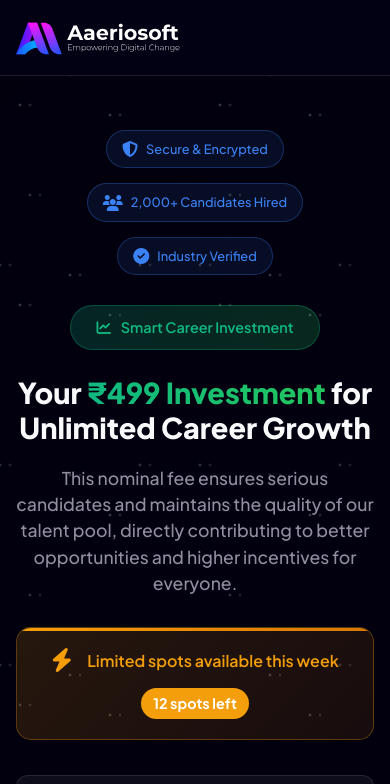
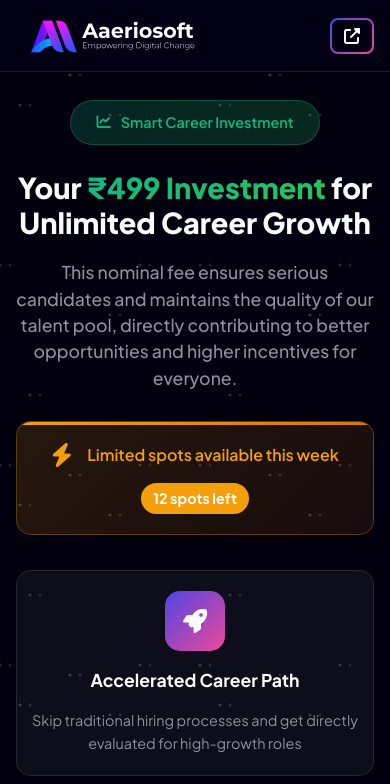
Before and after one commit to vishalmali17/exam.aaeriosoft, a website: page payment.html in a window 390 px wide. Shown: the top 784 px of the page. Drawn offline with Linux system fonts and the light colour scheme.

Commit message:
payment pae added

```diff
--- a/paymentredirection.html
+++ b/payment.html
@@ -43,9 +43,10 @@
         }
 
         /* Header */
+      /* Header with Branding */
 .header {
-            padding: 20px 0;
-            background: rgba(3, 0, 20, 0.98);
+    padding: 15px 0;
+    background: rgba(3, 0, 20, 0.95);
     backdrop-filter: blur(10px);
     position: fixed;
     width: 100%;
@@ -73,13 +74,126 @@
 .brand {
     display: flex;
     align-items: center;
-            gap: 12px;
 }
 
 .brand-logo {
-            height: 35px;
+    height: 45px; /* Increased size for desktop */
     width: auto;
     display: block;
+    transition: all 0.3s ease;
+}
+
+.brand-link:hover .brand-logo {
+    filter: brightness(1.2) drop-shadow(0 0 10px rgba(79, 70, 229, 0.3));
+}
+
+/* Header Actions */
+.header-actions {
+    display: flex;
+    align-items: center;
+}
+
+.careers-btn {
+    display: flex;
+    align-items: center;
+    gap: 8px;
+    padding: 10px 20px;
+    border: 2px solid transparent;
+    border-radius: 8px;
+    text-decoration: none;
+    color: white;
+    font-weight: 600;
+    font-size: 0.9rem;
+    transition: all 0.3s ease;
+    background:
+        linear-gradient(var(--dark), var(--dark)) padding-box,
+        linear-gradient(135deg, var(--primary), var(--secondary)) border-box;
+}
+
+.careers-btn:hover {
+    background:
+        linear-gradient(rgba(79, 70, 229, 0.1), rgba(79, 70, 229, 0.1)) padding-box,
+        linear-gradient(135deg, var(--primary), var(--secondary)) border-box;
+    transform: translateY(-2px);
+    box-shadow: 0 5px 20px rgba(79, 70, 229, 0.4);
+}
+
+/* Responsive Design */
+@media (min-width: 1200px) {
+    .brand-logo {
+        height: 50px; /* Even larger for big desktop screens */
+    }
+
+    .careers-btn {
+        padding: 12px 24px;
+        font-size: 1rem;
+    }
+}
+
+@media (max-width: 768px) {
+    .brand-logo {
+        height: 40px; /* Slightly smaller for tablets */
+    }
+
+    .careers-btn {
+        padding: 8px 16px;
+        font-size: 0.85rem;
+    }
+
+    .careers-btn span {
+        display: none; /* Hide text on smaller screens */
+    }
+
+    .careers-btn i {
+        font-size: 1rem;
+        margin: 0;
+    }
+}
+
+@media (max-width: 480px) {
+    .brand-logo {
+        height: 35px; /* Smaller for mobile */
+    }
+
+    .header {
+        padding: 12px 0;
+    }
+
+    .careers-btn {
+        padding: 8px 12px;
+    }
+}
+
+/* Animation for header on scroll */
+.header.scrolled {
+    background: rgba(3, 0, 20, 0.98);
+    box-shadow: 0 2px 20px rgba(0, 0, 0, 0.3);
+}
+
+/* Responsive adjustments */
+@media (max-width: 768px) {
+    .brand {
+        gap: 8px;
+        padding: 6px 15px;
+    }
+
+    .brand-logo {
+        height: 30px;
+    }
+
+    .brand-name {
+        font-size: 1.2rem;
+    }
+}
+
+@media (max-width: 480px) {
+    .brand-name {
+        display: none; /* Hide text on very small screens */
+    }
+
+    .brand-logo {
+        height: 35px; /* Slightly larger logo when text is hidden */
+    }
 }
 
         /* Main Content */
@@ -260,55 +374,106 @@
         }
 
         /* Benefits Grid */
+       /* Benefits Grid - Mobile Centered Icons */
 .benefits-grid {
     display: grid;
-            grid-template-columns: repeat(2, 1fr);
-            gap: 20px;
+    grid-template-columns: repeat(auto-fit, minmax(280px, 1fr));
+    gap: 30px;
     margin: 35px 0;
 }
 
 .benefit-card {
     background: rgba(255, 255, 255, 0.05);
-            border-radius: 12px;
-            padding: 20px;
+    border-radius: 15px;
+    padding: 30px;
     border: 1px solid rgba(255, 255, 255, 0.1);
     transition: all 0.3s ease;
+    text-align: center; /* Center align for mobile */
 }
 
 .benefit-card:hover {
     background: rgba(255, 255, 255, 0.08);
     border-color: rgba(79, 70, 229, 0.3);
-            transform: translateY(-3px);
+    transform: translateY(-5px);
 }
 
 .benefit-icon {
-            width: 50px;
-            height: 50px;
+    width: 70px;
+    height: 70px;
     background: linear-gradient(135deg, var(--primary), var(--secondary));
-            border-radius: 12px;
+    border-radius: 15px;
     display: flex;
     align-items: center;
     justify-content: center;
-            margin-bottom: 15px;
+    margin: 0 auto 20px; /* Center the icon */
 }
 
 .benefit-icon i {
     color: white;
-            font-size: 1.3rem;
+    font-size: 1.8rem;
 }
 
 .benefit-card h4 {
-            font-size: 1.1rem;
-            margin-bottom: 8px;
+    font-size: 1.2rem;
+    margin-bottom: 15px;
     color: white;
 }
 
 .benefit-card p {
     color: var(--gray);
-            font-size: 0.9rem;
-            line-height: 1.5;
+    font-size: 0.95rem;
+    line-height: 1.6;
 }
 
+/* Mobile Responsive */
+@media (max-width: 768px) {
+    .benefits-grid {
+        grid-template-columns: 1fr;
+        gap: 20px;
+        text-align: center; /* Ensure everything is centered on mobile */
+    }
+
+    .benefit-card {
+        padding: 25px 20px;
+        display: flex;
+        flex-direction: column;
+        align-items: center; /* Center all content horizontally */
+    }
+
+    .benefit-icon {
+        margin: 0 auto 15px; /* Ensure icon stays centered */
+    }
+
+    .benefit-card h4,
+    .benefit-card p {
+        text-align: center; /* Ensure text is centered */
+        width: 100%; /* Take full width for proper centering */
+    }
+}
+
+@media (max-width: 480px) {
+    .benefit-card {
+        padding: 20px 15px;
+    }
+
+    .benefit-icon {
+        width: 60px;
+        height: 60px;
+        margin-bottom: 15px;
+    }
+
+    .benefit-icon i {
+        font-size: 1.5rem;
+    }
+
+    .benefit-card h4 {
+        font-size: 1.1rem;
+    }
+
+    .benefit-card p {
+        font-size: 0.9rem;
+    }
+}
         /* Social Proof */
         .social-proof {
             background: rgba(255, 255, 255, 0.03);
@@ -762,6 +927,12 @@
                     <img src="logo.svg" alt="Aaeriosoft Logo" class="brand-logo">
                 </div>
             </a>
+            <div class="header-actions">
+                <a href="https://aaeriosoft.co.in/careers" target="_blank" class="careers-btn">
+                    <span>Open Roles</span>
+                    <i class="fas fa-external-link-alt"></i>
+                </a>
+            </div>
         </div>
     </div>
 </header>
@@ -771,21 +942,6 @@
         <div class="stars"></div>
         <div class="stars2"></div>
         <div class="container">
-            <div class="trust-badges animated fadeIn">
-                <div class="trust-badge">
-                    <i class="fas fa-shield-alt"></i>
-                    <span>Secure & Encrypted</span>
-                </div>
-                <div class="trust-badge">
-                    <i class="fas fa-users"></i>
-                    <span>2,000+ Candidates Hired</span>
-                </div>
-                <div class="trust-badge">
-                    <i class="fas fa-check-circle"></i>
-                    <span>Industry Verified</span>
-                </div>
-            </div>
-
             <div class="payment-container">
                 <div class="payment-info">
                     <div class="investment-badge animated fadeIn">
@@ -834,27 +990,6 @@
                             </div>
                             <h4>Skill Development</h4>
                             <p>Continuous learning and growth opportunities with industry experts</p>
-                        </div>
-                    </div>
-
-                    <div class="social-proof animated fadeIn delay-2">
-                        <div class="proof-header">
-                            <i class="fas fa-star"></i>
-                            <h4>Proven Success Stories</h4>
-                        </div>
-                        <div class="proof-stats">
-                            <div class="proof-stat">
-                                <div class="proof-number">95%</div>
-                                <div class="proof-label">Candidate Satisfaction</div>
-                            </div>
-                            <div class="proof-stat">
-                                <div class="proof-number">3.2x</div>
-                                <div class="proof-label">Higher Earnings Potential</div>
-                            </div>
-                            <div class="proof-stat">
-                                <div class="proof-number">48h</div>
-                                <div class="proof-label">Average Response Time</div>
-                            </div>
                         </div>
                     </div>
                 </div>
```
Also changed, not shown: index.html (+2 -3 lines). Lines whose indentation alone changed are shown as unchanged.
